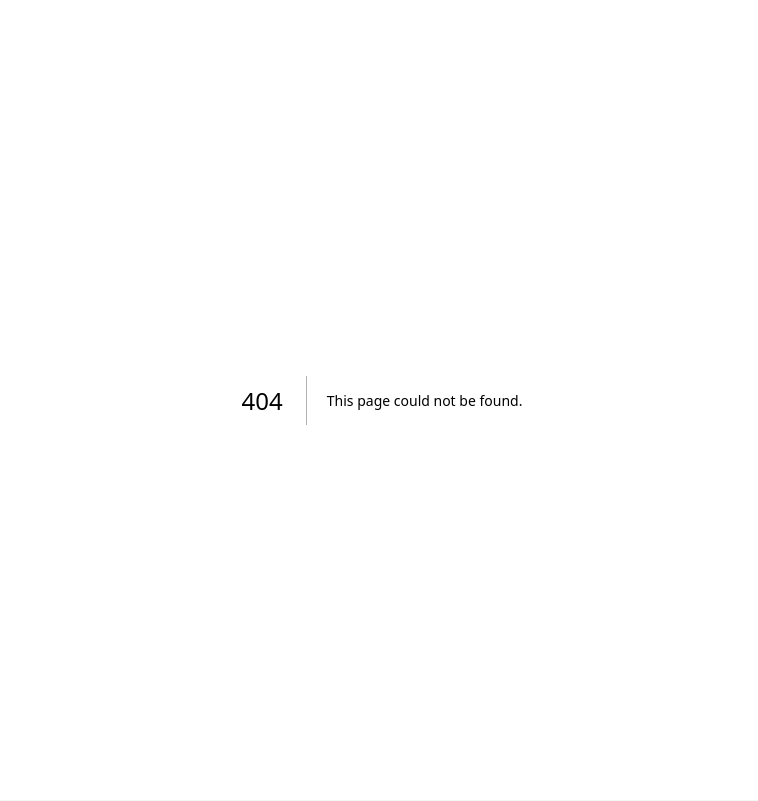
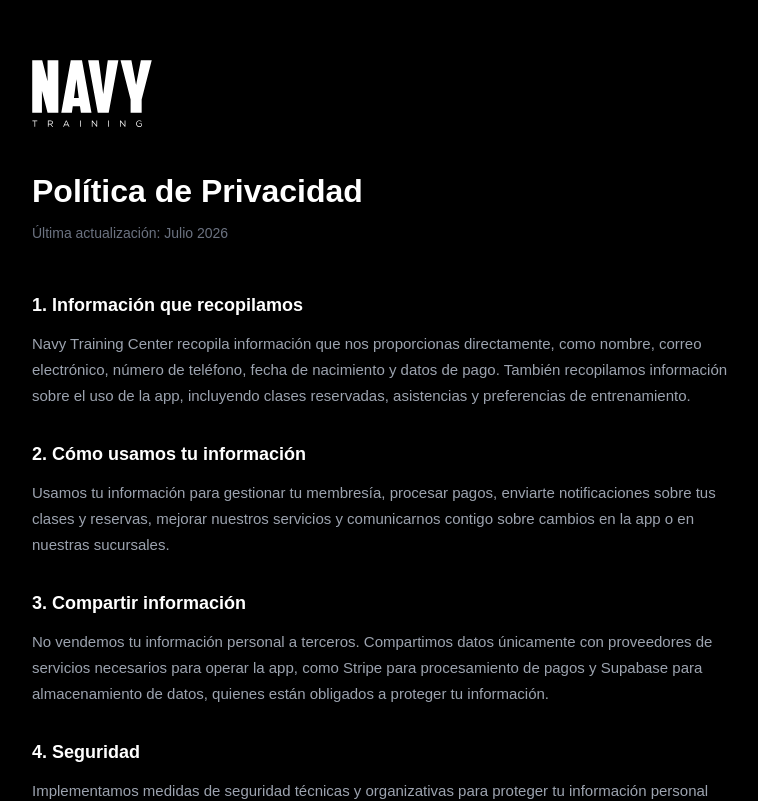
Before and after one commit to ArmandoDP/Navy-Traning-Platform, a Next.js app: page /privacidad in a window 1280 px wide. Before the commit this address had no page. Shown: the top 801 px of the page, without its empty margins (258-1016 px from the left). Built offline with nearby package versions, Linux system fonts and the light colour scheme; a web font is replaced by a local one.

Commit message:
feat: add PrivacidadPage component with privacy policy details

```diff
--- /dev/null
+++ b/src/app/privacidad/page.tsx
@@ -0,0 +1,72 @@
+export default function PrivacidadPage() {
+  return (
+    <div style={{
+      minHeight: '100vh',
+      backgroundColor: '#000',
+      fontFamily: 'Arial, sans-serif',
+      padding: '60px 20px',
+    }}>
+      <div style={{ maxWidth: '700px', margin: '0 auto' }}>
+
+        <img src="/logo-navy.svg" alt="Navy Training Center" style={{ width: '120px', marginBottom: '40px' }} />
+
+        <h1 style={{ color: '#fff', fontSize: '32px', fontWeight: 900, marginBottom: '8px' }}>
+          Política de Privacidad
+        </h1>
+        <p style={{ color: '#6b7280', fontSize: '14px', marginBottom: '48px' }}>
+          Última actualización: Julio 2026
+        </p>
+
+        {[
+          {
+            titulo: '1. Información que recopilamos',
+            texto: 'Navy Training Center recopila información que nos proporcionas directamente, como nombre, correo electrónico, número de teléfono, fecha de nacimiento y datos de pago. También recopilamos información sobre el uso de la app, incluyendo clases reservadas, asistencias y preferencias de entrenamiento.'
+          },
+          {
+            titulo: '2. Cómo usamos tu información',
+            texto: 'Usamos tu información para gestionar tu membresía, procesar pagos, enviarte notificaciones sobre tus clases y reservas, mejorar nuestros servicios y comunicarnos contigo sobre cambios en la app o en nuestras sucursales.'
+          },
+          {
+            titulo: '3. Compartir información',
+            texto: 'No vendemos tu información personal a terceros. Compartimos datos únicamente con proveedores de servicios necesarios para operar la app, como Stripe para procesamiento de pagos y Supabase para almacenamiento de datos, quienes están obligados a proteger tu información.'
+          },
+          {
+            titulo: '4. Seguridad',
+            texto: 'Implementamos medidas de seguridad técnicas y organizativas para proteger tu información personal contra acceso no autorizado, alteración, divulgación o destrucción.'
+          },
+          {
+            titulo: '5. Tus derechos',
+            texto: 'Tienes derecho a acceder, corregir o eliminar tu información personal. Puedes hacerlo desde la sección de Perfil en la app o contactándonos directamente.'
+          },
+          {
+            titulo: '6. Datos de menores',
+            texto: 'Nuestra app está dirigida a personas mayores de 18 años. No recopilamos intencionalmente información de menores de edad.'
+          },
+          {
+            titulo: '7. Cambios a esta política',
+            texto: 'Podemos actualizar esta política de privacidad ocasionalmente. Te notificaremos sobre cambios significativos a través de la app o por correo electrónico.'
+          },
+          {
+            titulo: '8. Contacto',
+            texto: 'Si tienes preguntas sobre esta política de privacidad, contáctanos en: hola@navytrainingcenter.com'
+          },
+        ].map((s, i) => (
+          <div key={i} style={{ marginBottom: '32px' }}>
+            <h2 style={{ color: '#fff', fontSize: '18px', fontWeight: 700, marginBottom: '12px' }}>
+              {s.titulo}
+            </h2>
+            <p style={{ color: '#9ca3af', fontSize: '15px', lineHeight: '26px', margin: 0 }}>
+              {s.texto}
+            </p>
+          </div>
+        ))}
+
+        <div style={{ borderTop: '1px solid #1f2937', paddingTop: '32px', marginTop: '48px' }}>
+          <p style={{ color: '#4b5563', fontSize: '13px', textAlign: 'center' }}>
+            © 2026 Navy Training Center. Todos los derechos reservados.
+          </p>
+        </div>
+      </div>
+    </div>
+  )
+}
```
